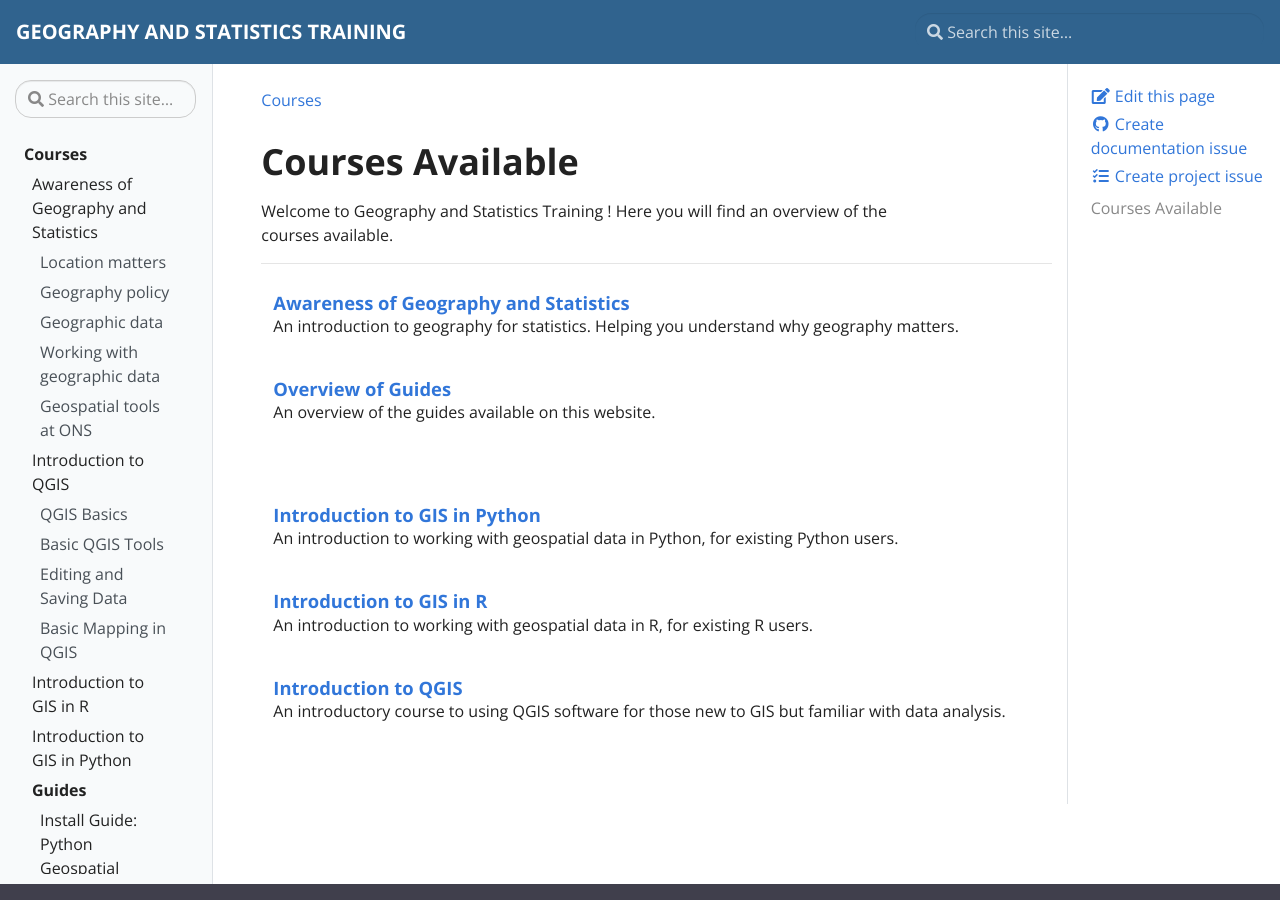
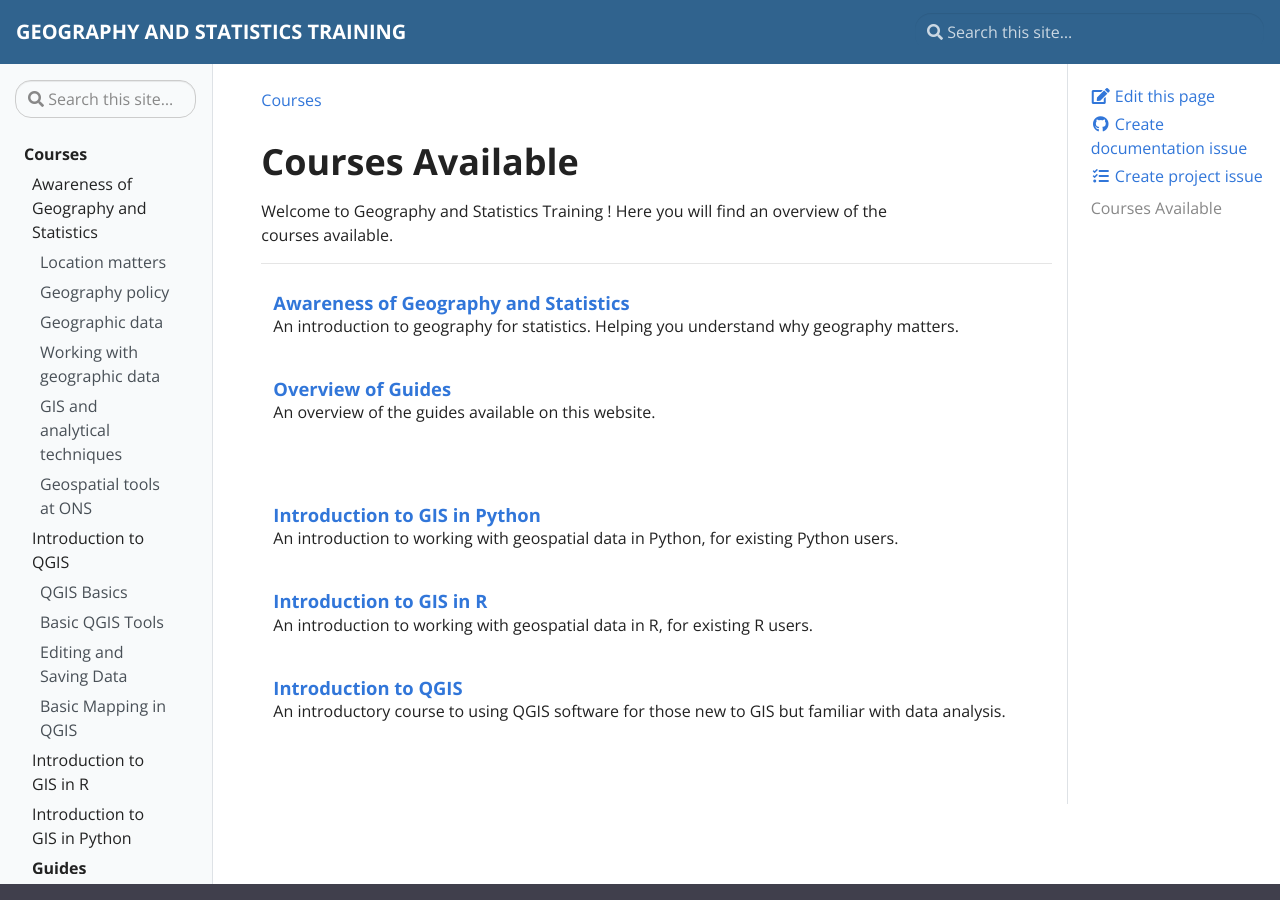
Before and after one commit to ONSgeo/geospatial-training, a Jekyll site: the page built from pages/docs.md, in a window 1280 px wide and 900 px high. Built offline with Jekyll 4.4.1, drawn with Linux system fonts in a browser that asks for light colours.

Commit message:
add subtitles for geog/stats intro course

```diff
--- a/_data/toc.yml
+++ b/_data/toc.yml
@@ -12,8 +12,10 @@
           url: "docs/awareness_of_geog_and_stats#geographic-data"
         - title: Working with geographic data
           url: "docs/awareness_of_geog_and_stats#working-with-geographic-data"
+        - title: GIS and analytical techniques
+          url: "docs/awareness_of_geog_and_stats#gis-and-analytical-techniques"
         - title: Geospatial tools at ONS
-          url: "docs/awareness_of_geog_and_stats#geospatial-tools-at-ONS"
+          url: "docs/awareness_of_geog_and_stats#geospatial-tools-at-ons"
     - title: "Introduction to QGIS"
       url: "docs/intro_to_qgis"
       children:
```
